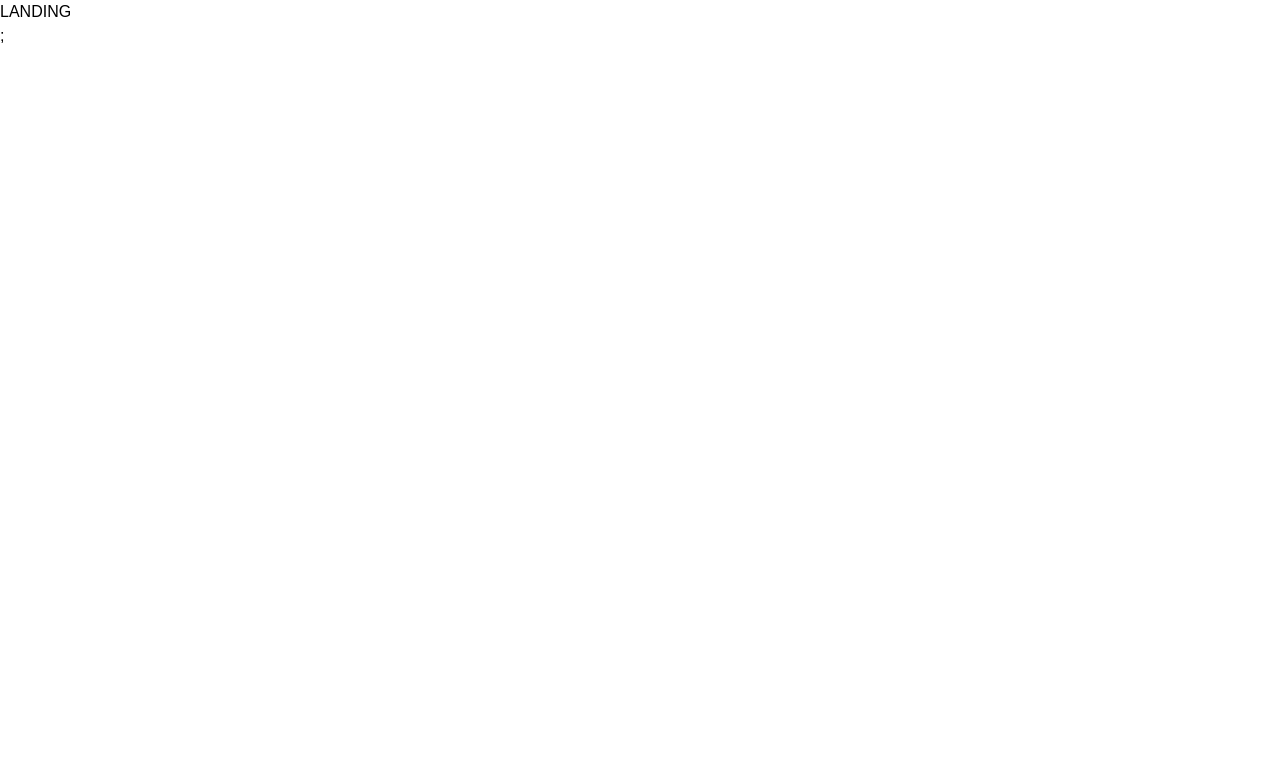
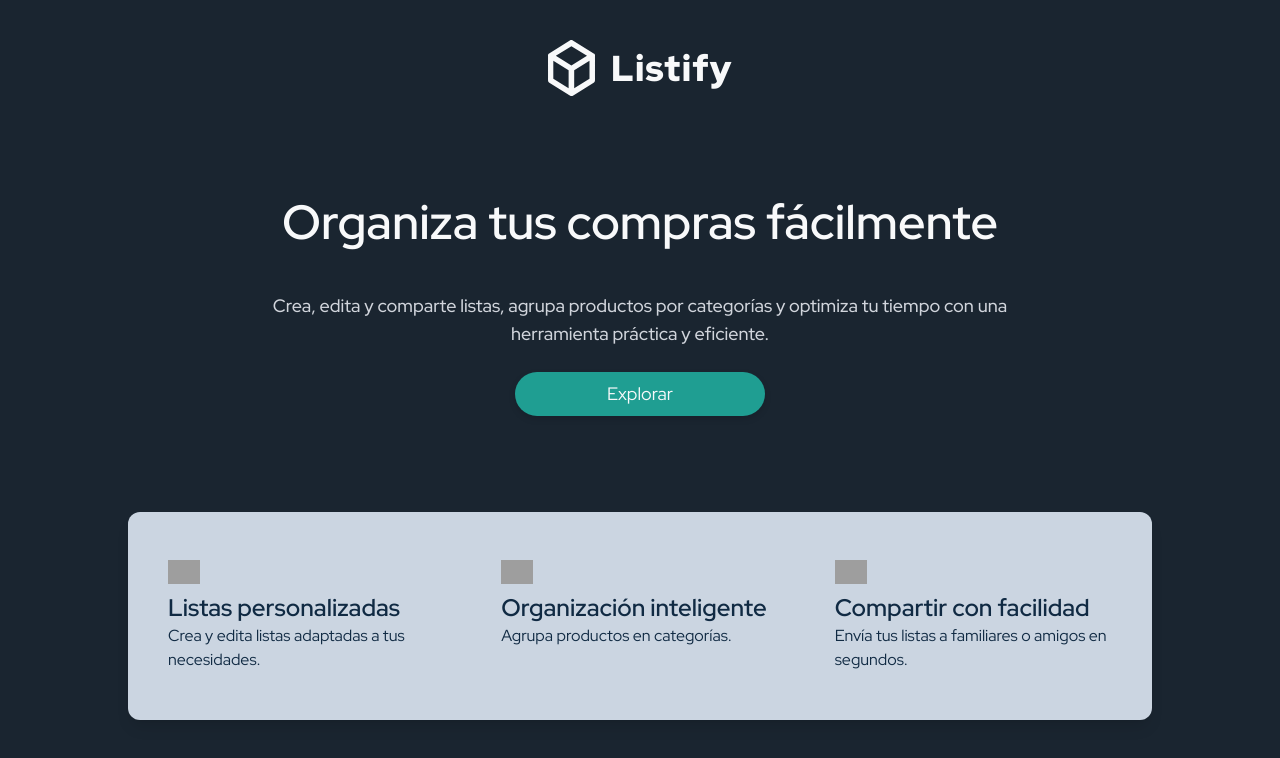
Before and after one commit to Maikel-rich/ListifyFrontend, a React (Vite) app: page / in a window 1280 px wide. Shown: the top 758 px of the page. Built offline with nearby package versions, Linux system fonts and the light colour scheme; grey boxes are pictures that could not be loaded.

Commit message:
💄 Create Landing Page

```diff
--- a/src/App.css
+++ b/src/App.css
@@ -1,5 +1,5 @@
+@import url('https://fonts.googleapis.com/css2?family=Red+Hat+Display:ital,wght@0,300..900;1,300..900&display=swap');
 @import "tailwindcss";
-@import url('https://fonts.googleapis.com/css2?family=Red+Hat+Display:ital,wght@0,300..900;1,300..900&display=swap');
 
 :root {
   --black: #102A43;
--- a/src/main.jsx
+++ b/src/main.jsx
@@ -6,6 +6,6 @@ import "./App.css"
 
 createRoot(document.getElementById('root')).render(
     <BrowserRouter future={{ v7_startTransition: true }}>
-        <AppRoutes />;
+        <AppRoutes />
     </BrowserRouter>
 )
--- a/src/pages/Landing.jsx
+++ b/src/pages/Landing.jsx
@@ -1,5 +1,79 @@
-export default function landing() {
+import { motion } from "framer-motion";
+
+export default function Landing() {
     return (
-       <h1>LANDING</h1>
+        <div className="text-[var(--white)] bg-[var(--gray-dark)] h-screen overflow-hidden flex flex-col items-center px-4">
+            {/* Header */}
+            <header className="text-[var(--white)] flex items-center justify-center gap-4 mt-10">
+                <motion.img
+                    className="h-[48px] md:h-[56px]"
+                    src="/ListifyLogo.svg"
+                    alt="Listify Logo"
+                    initial={{ opacity: 0, y: -10 }}
+                    animate={{ opacity: 1, y: 0 }}
+                    transition={{ duration: 0.6, ease: "easeOut" }}
+                />
+                <h1 className="text-3xl md:text-4xl font-black tracking-wide">Listify</h1>
+            </header>
+
+            {/* Main */}
+            <motion.main
+                className="h-max flex flex-col items-center text-center max-w-[800px] mx-auto py-16 md:py-24 gap-6"
+                initial={{ opacity: 0, y: 20 }}
+                animate={{ opacity: 1, y: 0 }}
+                exit={{ opacity: 0, y: -20 }}
+                transition={{ duration: 0.8, delay: 0.2, ease: "easeOut" }}
+            >
+                <h2 className="text-4xl md:text-5xl font-semibold mb-4 leading-tight">
+                    Organiza tus compras fácilmente
+                </h2>
+                <p className="text-base md:text-lg font-medium text-gray-300">
+                    Crea, edita y comparte listas, agrupa productos por categorías y optimiza tu tiempo con una herramienta práctica y eficiente.
+                </p>
+                <motion.button
+                    className="rounded-full bg-[var(--primary)] text-base md:text-lg px-6 md:px-8 py-2
+                    hover:bg-[var(--gray-light)] hover:text-[var(--black)] hover:shadow-lg drop-shadow-md
+                    transition-transform duration-300 ease-in-out w-full max-w-[220px] md:max-w-[250px]"
+                    aria-label="Explorar Listify"
+                    whileHover={{ scale: 1.1 }}
+                    whileTap={{ scale: 0.95 }}
+                >
+                    Explorar
+                </motion.button>
+            </motion.main>
+
+            {/* Features Section */}
+            <motion.div
+                className="w-full max-w-screen-lg bg-[var(--gray-light)] bg-opacity-80 backdrop-blur-lg rounded-xl py-8 px-6 mx-auto
+                grid grid-cols-1 sm:grid-cols-2 lg:grid-cols-3 gap-6 text-left items-stretch shadow-lg"
+                initial={{ opacity: 0, scale: 0.9 }}
+                animate={{ opacity: 1, scale: 1 }}
+                transition={{ duration: 0.8, delay: 0.3, ease: "easeOut" }}
+            >
+                {[
+                    { title: "Listas personalizadas", text: "Crea y edita listas adaptadas a tus necesidades." },
+                    { title: "Organización inteligente", text: "Agrupa productos en categorías." },
+                    { title: "Compartir con facilidad", text: "Envía tus listas a familiares o amigos en segundos." }
+                ].map((feature, index) => (
+                    <motion.div
+                        key={index}
+                        className="text-[var(--black)] flex flex-col items-start h-full p-4 flex-grow bg-[var(--gray-light)
+                        transition-all duration-300 ease-in-out rounded-lg"
+                        whileHover={{ scale: 1.05 }}
+                    >
+                        <motion.img
+                            className="h-[24px] transition-all duration-300 ease-in-out"
+                            src="/FeatureIcon.svg"
+                            alt={feature.title}
+                            initial={{ opacity: 0, y: -10 }}
+                            animate={{ opacity: 1, y: 0 }}
+                            transition={{ duration: 0.5, ease: "easeOut" }}
+                        />
+                        <h3 className="cursor-default mt-2 text-xl md:text-2xl font-semibold">{feature.title}</h3>
+                        <p className="cursor-default text-sm md:text-base">{feature.text}</p>
+                    </motion.div>
+                ))}
+            </motion.div>
+        </div>
     );
 }
```
